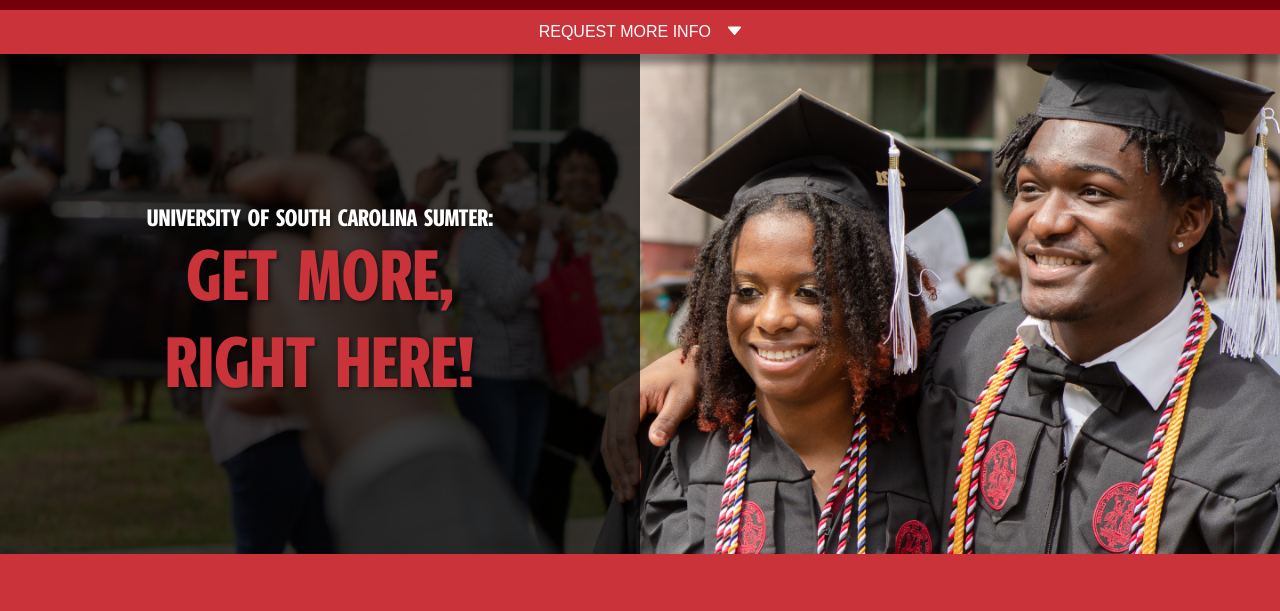
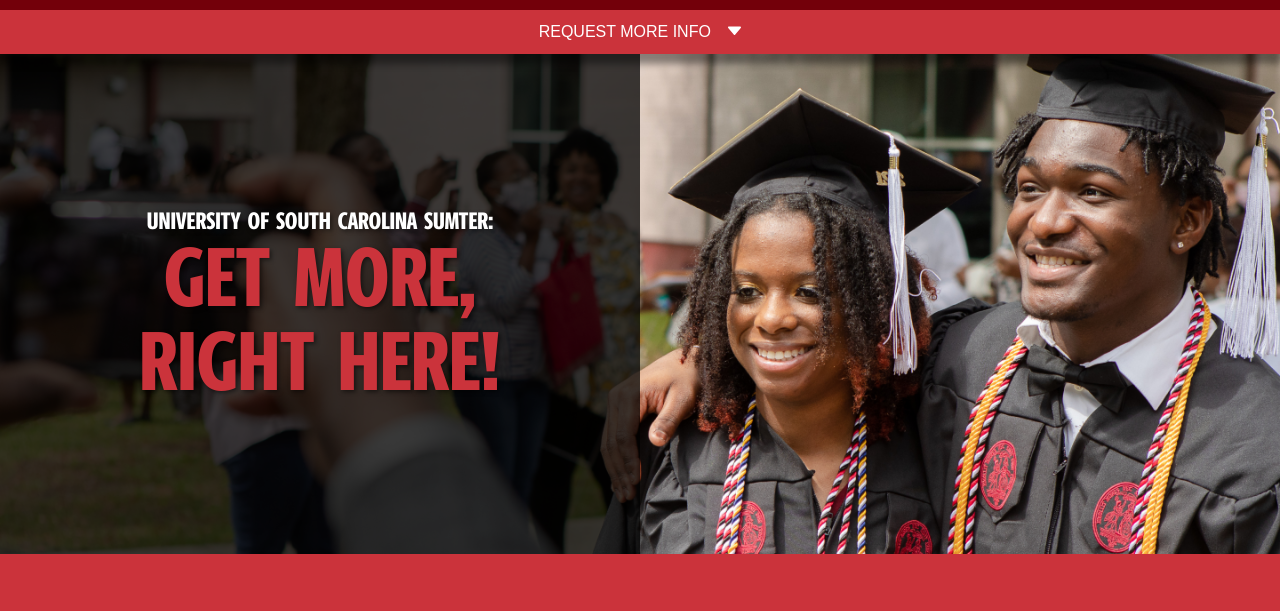
Before and after one commit to ianheuser/south-carolina-sumter, a plain HTML site: page index.html in a window 1280 px wide. Shown: the part 119-730 px from the top of the page. Drawn offline with Linux system fonts and the light colour scheme.

Commit message:
Updates made beside 2 changes
Need to speak on the last two changes - That being, I need to understand what the 4 social link button final list is, and to speak on the ants head at the bottom of the page from mobile to tab view. The desktop view is fine.

```diff
--- a/style/landing-page.css
+++ b/style/landing-page.css
@@ -16,7 +16,6 @@
 body {
    overflow-x: hidden;
    }
-
  header {
     background-color: var(--color-primary);
     padding: 2px 13px;
@@ -507,12 +506,19 @@ h3{
 	height: 13px;
 	width: 13px;
 }
+
+
+#value {
+    padding-bottom: 30px;
+}
+
 @media (min-width: 900px) {
 
 
 h1.hero {
-    font-size: 72px;
+    font-size: 84px;
     text-shadow: 2px 2px 4px rgba(0, 0, 0, 0.5);
+    list-height: 1;
 }
 
 h1.hero span.sub {
--- a/style/sumter-branding.css
+++ b/style/sumter-branding.css
@@ -114,16 +114,17 @@ h1 {
 }
 
 h1.hero {
-    font-size: 68px;
-    text-shadow: 2px 2px 4px rgba(0, 0, 0, 0.5);
+  font-size: 82px;
+	text-shadow: rgba(0, 0, 0, 0.5) 2px 2px 4px;
+	line-height: 1;
 }
-
 h1.hero span.sub {
-  font-size: 22px;
+  font-size: 24px;
   font-style: normal;
   font-weight: 800;
   line-height: normal;
   display: block;
+  line-height: 1;
 }
 
 h2 {
```
